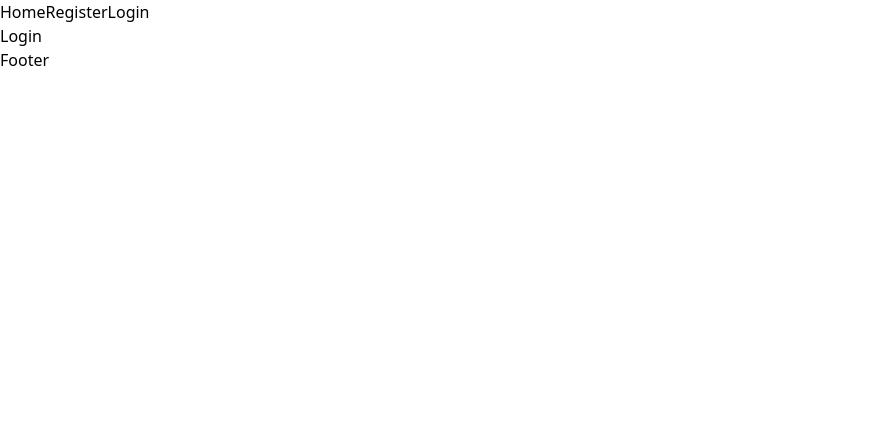
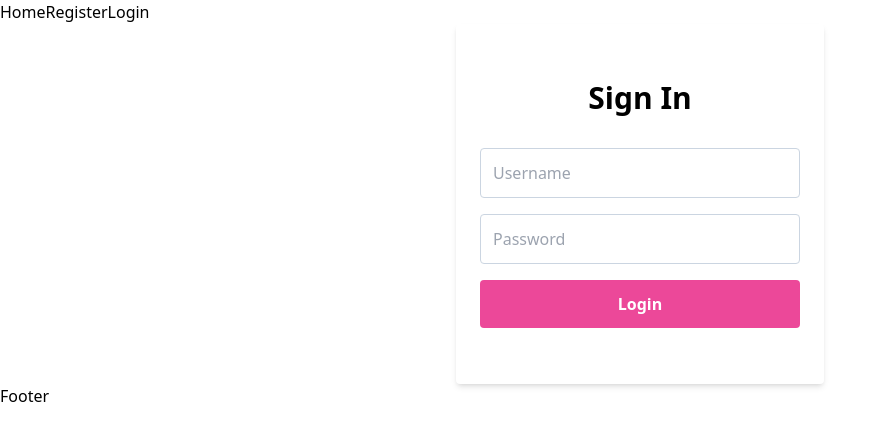
Before and after one commit to stvasbstvna/hubba-bubba-project, a React (Create React App) app: page /login in a window 1280 px wide. Shown: the top 440 px of the page, without its empty margins (0-885 px from the left). Built offline with nearby package versions, Linux system fonts and the light colour scheme; a web font is replaced by a local one.

Commit message:
Add login logic

```diff
--- a/src/components/account/Login.jsx
+++ b/src/components/account/Login.jsx
@@ -1,8 +1,85 @@
-import React from 'react'
+import React, { useState, useEffect } from "react";
+import { useNavigate } from "react-router-dom";
+import { useDispatch, useSelector } from "react-redux";
+import { loginAccount } from "../../store/account/accountActions";
+import { clearStatusState } from "../../store/account/accountSlice";
 
 const Login = () => {
+  const [user, setUser] = useState({
+    username: "",
+    password: "",
+  });
+
+  const { loading, status } = useSelector((state) => state.account);
+
+  const navigate = useNavigate();
+  const dispatch = useDispatch();
+
+  useEffect(() => {
+    dispatch(clearStatusState());
+  }, []);
+
   return (
-    <div>Login</div>
+    <>
+      {loading ? (
+        <div className="flex justify-center">
+          <svg
+            className="w-60 h-60 mr-2 text-gray-200 animate-spin fill-pink-500"
+            viewBox="0 0 100 101"
+          >
+            <path
+              d="M100 50.5908C100 78.2051 77.6142 100.591 50 100.591C22.3858 100.591 0 78.2051 0 50.5908C0 22.9766 22.3858 0.59082 50 0.59082C77.6142 0.59082 100 22.9766 100 50.5908ZM9.08144 50.5908C9.08144 73.1895 27.4013 91.5094 50 91.5094C72.5987 91.5094 90.9186 73.1895 90.9186 50.5908C90.9186 27.9921 72.5987 9.67226 50 9.67226C27.4013 9.67226 9.08144 27.9921 9.08144 50.5908Z"
+              fill="currentColor"
+            />
+            <path d="M93.9676 39.0409C96.393 38.4038 97.8624 35.9116 97.0079 33.5539C95.2932 28.8227 92.871 24.3692 89.8167 20.348C85.8452 15.1192 80.8826 10.7238 75.2124 7.41289C69.5422 4.10194 63.2754 1.94025 56.7698 1.05124C51.7666 0.367541 46.6976 0.446843 41.7345 1.27873C39.2613 1.69328 37.813 4.19778 38.4501 6.62326C39.0873 9.04874 41.5694 10.4717 44.0505 10.1071C47.8511 9.54855 51.7191 9.52689 55.5402 10.0491C60.8642 10.7766 65.9928 12.5457 70.6331 15.2552C75.2735 17.9648 79.3347 21.5619 82.5849 25.841C84.9175 28.9121 86.7997 32.2913 88.1811 35.8758C89.083 38.2158 91.5421 39.6781 93.9676 39.0409Z" />
+          </svg>
+        </div>
+      ) : (
+        <>
+          {status ? (
+            <div className="flex flex-col justify-center items-center">
+              <h3 className="text-3xl font-bold">An error occured!</h3>
+              <button
+                onClick={() => dispatch(clearStatusState())}
+                className="w-32 text-center py-3 px-4 rounded bg-pink-500 font-bold text-white hover:bg-pink-700 my-5"
+              >
+                Try again!
+              </button>
+            </div>
+          ) : (
+            <div className="max-w-sm mx-auto flex flex-col px-2 ">
+              <div className="bg-white px-6 py-14 rounded shadow-md text-black w-full">
+                <h3 className="mb-8 font-bold text-3xl text-center">Sign In</h3>
+                <input
+                  type="text"
+                  className="border border-slate-300 w-full p-3 rounded mb-4"
+                  placeholder="Username"
+                  onChange={(e) =>
+                    setUser({ ...user, username: e.target.value })
+                  }
+                />
+
+                <input
+                  type="password"
+                  className="border border-slate-300 w-full p-3 rounded mb-4"
+                  placeholder="Password"
+                  onChange={(e) =>
+                    setUser({ ...user, password: e.target.value })
+                  }
+                />
+
+                <button
+                  className="w-full text-center py-3 rounded bg-pink-500 font-bold text-white hover:bg-pink-700"
+                  onClick={() => dispatch(loginAccount({ user, navigate }))}
+                >
+                  Login
+                </button>
+              </div>
+            </div>
+          )}
+        </>
+      )}
+    </>
   )
 }
 
--- a/src/components/account/Register.jsx
+++ b/src/components/account/Register.jsx
@@ -24,7 +24,7 @@ const Register = () => {
       {loading ? (
         <div className="flex justify-center">
           <svg
-            class="w-60 h-60 mr-2 text-gray-200 animate-spin fill-pink-500"
+            className="w-60 h-60 mr-2 text-gray-200 animate-spin fill-pink-500"
             viewBox="0 0 100 101"
           >
             <path
--- a/src/components/ui/Navbar.jsx
+++ b/src/components/ui/Navbar.jsx
@@ -1,5 +1,6 @@
 import React from 'react';
 import { useNavigate } from 'react-router-dom';
+import { logout, checkUserLogin } from '../../helpers/functions';
 
 const Navbar = () => {
   const navigate = useNavigate();
@@ -7,8 +8,17 @@ const Navbar = () => {
   return (
     <div>
       <button onClick={() => navigate('/')}>Home</button>
-      <button onClick={() => navigate('/register')}>Register</button>
-      <button onClick={() => navigate('/login')}>Login</button>
+      {checkUserLogin() ? (
+        <button onClick={() => {
+          logout();
+          navigate('/');
+        }}>Logout</button>
+      ) : (
+        <>
+          <button onClick={() => navigate('/register')}>Register</button>
+          <button onClick={() => navigate('/login')}>Login</button>
+        </>
+      )}
     </div>
   )
 }
--- a/src/helpers/functions.js
+++ b/src/helpers/functions.js
@@ -0,0 +1,15 @@
+export const addDataToLocalStorage = (user, tokens) => {
+    localStorage.setItem('user', JSON.stringify(user));
+    localStorage.setItem('tokens', JSON.stringify(tokens));
+};
+
+export const logout = () => {
+    localStorage.removeItem('user');
+    localStorage.removeItem('tokens');
+};
+
+export const checkUserLogin = () => {
+    const user = localStorage.getItem('user');
+    if(!user) return false;
+    return true;
+};
--- a/src/pages/HomePage/HomePage.jsx
+++ b/src/pages/HomePage/HomePage.jsx
@@ -13,13 +13,13 @@ const HomePage = () => {
         </a>
       </div>
       <div className={style.right}>
-        <div class={style.cardContainer}>
-          <div class={style.cardSlide}>
-            <div class={style.cardSlideFront}>
+        <div className={style.cardContainer}>
+          <div className={style.cardSlide}>
+            <div className={style.cardSlideFront}>
               <img
                 src="https://content2.rozetka.com.ua/goods/images/big/285926242.jpg" />
             </div>
-            <div class={style.cardSlideBack}>
+            <div className={style.cardSlideBack}>
               <h2>Hubba Bubba Bubble Gum Tape</h2>
               <h3>Ingredients:</h3>
               <p>SUGAR, GUM BASE, CORN SYRUP, GLYCEROL; LESS THAN 2% OF: CORN STARCH, SOY LECITHIN, NATURAL AND ARTIFICIAL FLAVORS, ACESULFAME K, ASPARTAME, BHT (TO MAINTAIN FRESHNESS), COLORS (RED 40, RED 40 LAKE).</p>
--- a/src/store/account/accountActions.js
+++ b/src/store/account/accountActions.js
@@ -13,3 +13,14 @@ export const registerAccount = createAsyncThunk(
         return { navigate };
     }
 );
+
+export const loginAccount = createAsyncThunk(
+    'account/loginAccount',
+    async ({ user, navigate }) => {
+        const accountData = new FormData();
+        accountData.append('username', user.username);
+        accountData.append('password', user.password);
+        const { data } = await axios.post(`${ACCOUNT_API}/api/token/`, accountData);
+        return { data, navigate, user: user.username };
+    }
+);
--- a/src/store/account/accountSlice.js
+++ b/src/store/account/accountSlice.js
@@ -1,5 +1,6 @@
 import { createSlice } from "@reduxjs/toolkit";
-import { registerAccount } from "./accountActions";
+import { registerAccount, loginAccount } from "./accountActions";
+import { addDataToLocalStorage } from "../../helpers/functions";
 
 const accountSlice = createSlice({
   name: "account",
@@ -28,7 +29,20 @@ const accountSlice = createSlice({
       .addCase(registerAccount.rejected, (state) => {
         state.loading = false;
         state.status = "error";
-      });
+      })
+      .addCase(loginAccount.pending, (state) => {
+        state.loading = true;
+      })
+      .addCase(loginAccount.fulfilled, (state, action) => {
+        state.loading = false;
+        state.user = action.payload.user;
+        addDataToLocalStorage(action.payload.user, action.payload.data);
+        action.payload.navigate('/');
+      })
+      .addCase(loginAccount.rejected, (state) => {
+        state.loading = false;
+        state.status = 'error';
+      })
   },
 });
 
```
